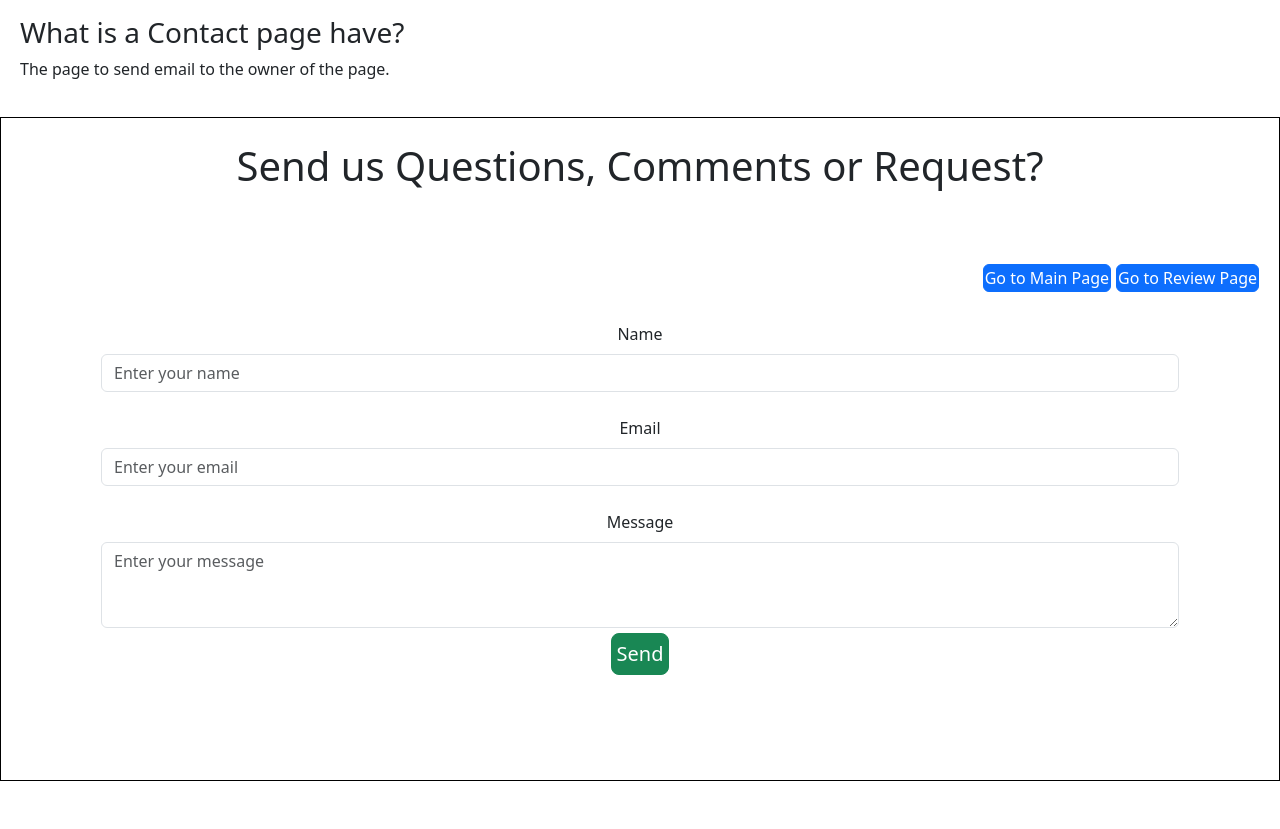
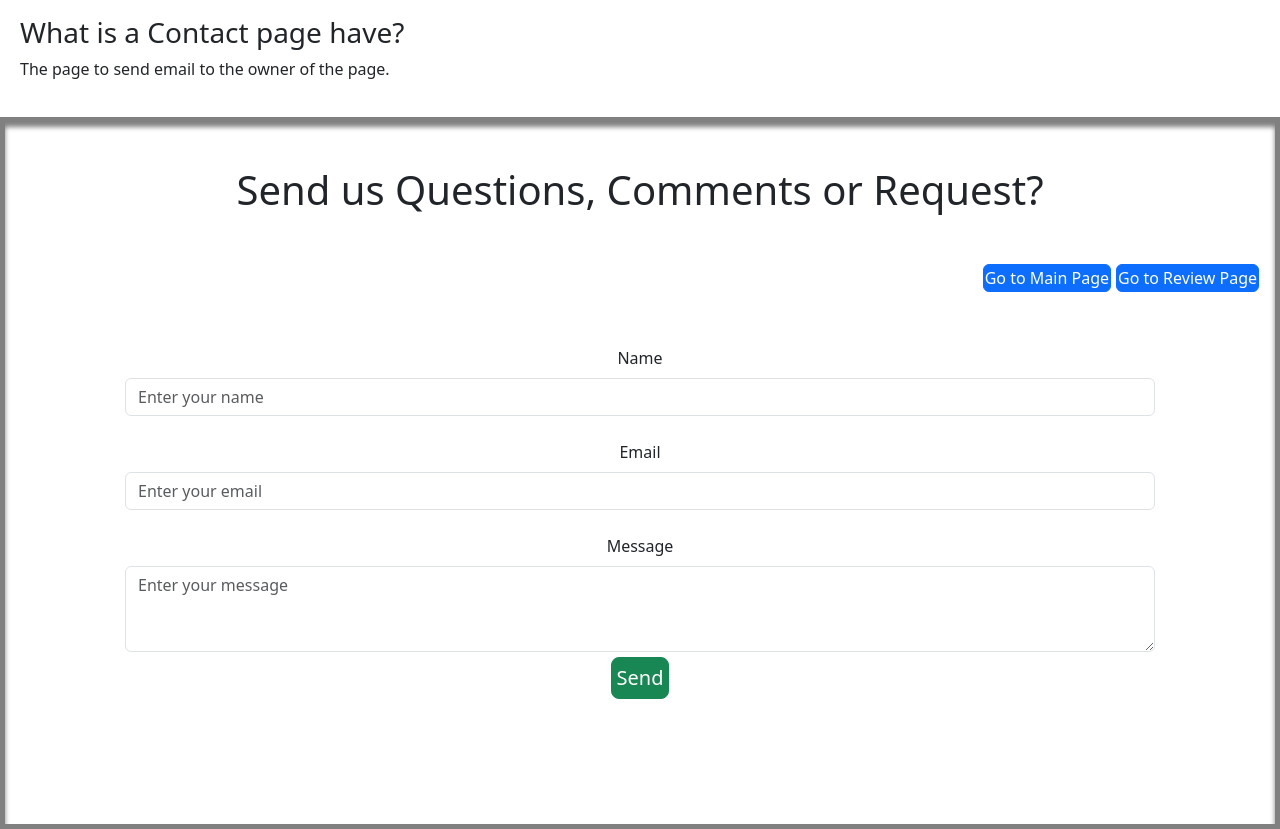
Before and after one commit to SaileshAcharyaCodeRepository/swe_632_projects_hw7, a React (Create React App) app in the folder price-tracker/: page /help in a window 1280 px wide. Shown: the part 487-1316 px from the top of the page. Before the commit the page ends 1268 px from the top, so only its background shows below. Built offline with nearby package versions, Linux system fonts and the light colour scheme.

Commit message:
updated border and added inset in email div component

```diff
--- a/price-tracker/src/pages/PriceTrackerHelp.js
+++ b/price-tracker/src/pages/PriceTrackerHelp.js
@@ -148,7 +148,6 @@ const HelpPage = () => {
 
       <div
         className="price-tracker-contact-us-page"
-        style={{ border: "1px solid black" }}
       >
         <div>
           <br />
--- a/price-tracker/src/styles/PriceTrackerContactUs.css
+++ b/price-tracker/src/styles/PriceTrackerContactUs.css
@@ -19,3 +19,9 @@
     padding-left: 5px;
     padding-right: 5px;
 }
+
+.price-tracker-contact-us-page {
+    box-shadow: inset 0 5px 5px rgba(0, 0, 0, 0.5);
+    padding: 20px;
+    border: 5px solid gray;
+  }
```
